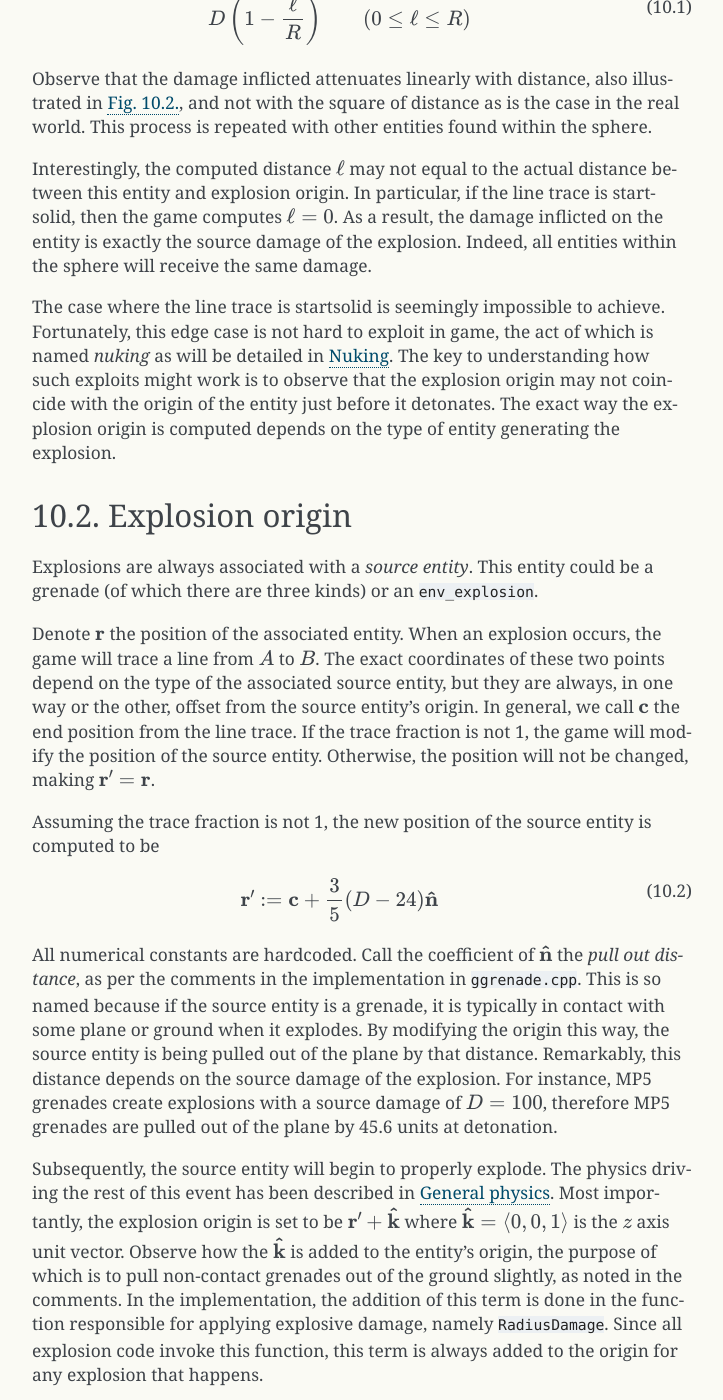
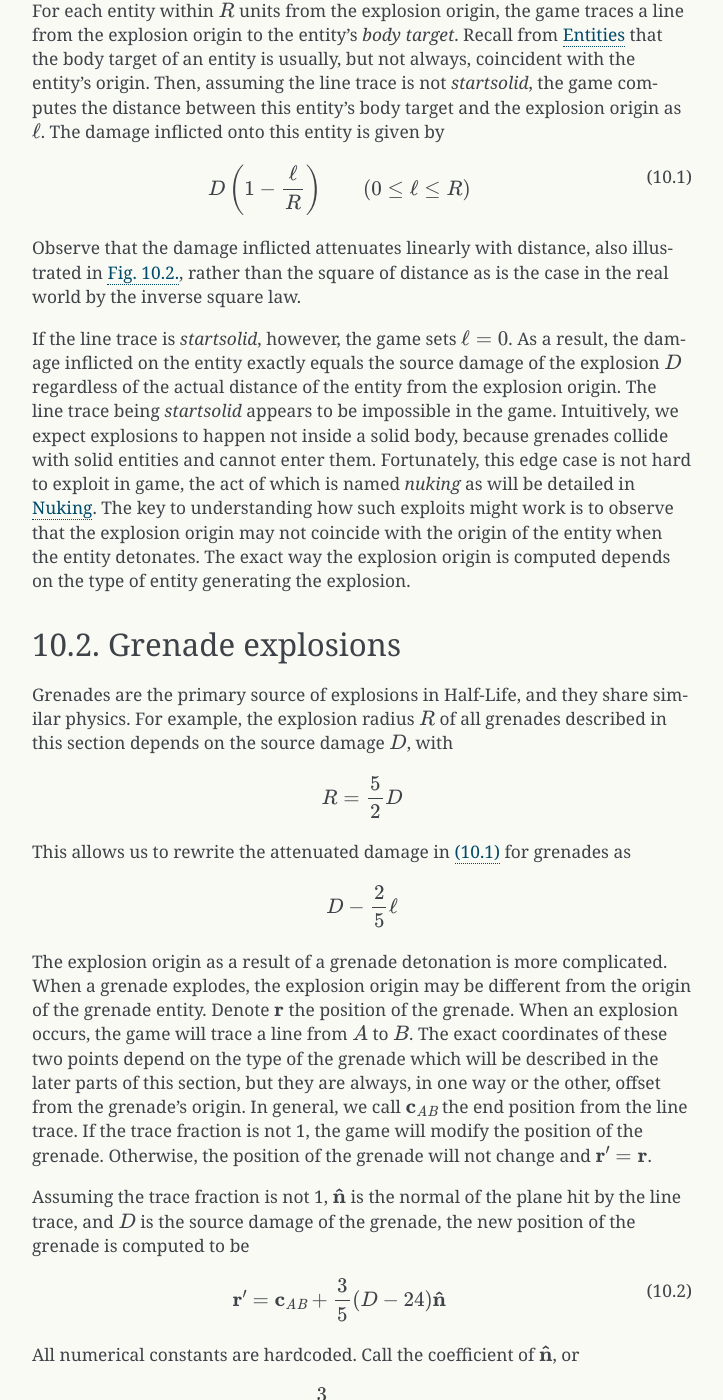
Before and after one commit to Matherunner/hldoc, a Sphinx documentation site: the page built from source/explosions.rst, in a window 1280 px wide and 1400 px high, scrolled down 1932 px. Shown: the whole window, without its empty margins (388-1111 px from the left). Built offline with Sphinx 7.4.7, drawn with Linux system fonts in a browser that asks for light colours; formulas are drawn with MathJax 3; some of the changed text lies outside the part shown.

Commit message:
Edit explosions

```diff
--- a/source/explosions.rst
+++ b/source/explosions.rst
@@ -14,65 +15,49 @@
 General physics
 ---------------
 
-An explosion is a phenomenon in Half-Life that inflicts damage onto surrounding
-entities. An explosion need not be visible, though it is normally accompanied
-with a fiery visual effect. We may describe an explosion in terms of three
-fundamental properties. Namely, as illustrated in :numref:`explosion terms`, an
-explosion has an *origin*, a *source damage*, and a *radius*.
+An explosion, or radius damage, is a phenomenon in Half-Life that inflicts damage onto surrounding entities. In this section, we describe this phenomenon without associated with any entity such as grenades. On its own, an explosion is not visible. For instance, when a gauss beam reflects, an explosion is created at the point of reflection as described in :ref:`gauss`. This explosion is completely invisible in-game, and a casual player would not notice that an explosion has occurred. Nevertheless, the game usually creates a fiery cosmetic effect to accompany an explosion for better gameplay, an example of which may be seen in :numref:`mortar explosion`.
 
 .. figure:: images/explosion-parts.svg
    :name: explosion terms
 
    Illustration of the three main properties used to describe an explosion, namely the origin :math:`O` at the centre of the explosion, the source damage :math:`D` at the origin, and the radius :math:`R` of explosion. Here, it is assumed that nuking (see :ref:`nuking`) is *not* done, and so the damage falls off linearly with distance from origin.
 
-Suppose an explosion occurs. Let :math:`D` be its source damage and :math:`R` its radius, as shown in :numref:`explosion terms`. Suppose there is an entity adjacent to the explosion origin. From gaming experience, we know that the further away this entity is from the explosion origin, the lower the damage inflicted on this entity. In fact, the game only looks for entities within a sphere of radius :math:`R` from the explosion origin, ignoring all entities beyond. In the implementation, this is achieved by calling ``UTIL_FindEntityInSphere`` with the radius as one of the parameters.
+We may describe an explosion in terms of three fundamental properties. Namely, as illustrated in :numref:`explosion terms`, an explosion has an *origin* [#explosion-origin]_, a *source damage*, and a *radius*. Suppose an explosion occurs. Let :math:`D` be its source damage and :math:`R` its radius, as shown in :numref:`explosion terms`. Suppose there is an entity adjacent to the explosion origin. From gaming experience, we know that the further away this entity is from the explosion origin, the lower the damage inflicted on this entity. In fact, the game only looks for entities within a sphere of radius :math:`R` from the explosion origin, ignoring all entities beyond. In the implementation, this is achieved by calling ``UTIL_FindEntityInSphere`` with the radius as one of the parameters.
 
-Assume the entity in question is within :math:`R` units from the explosion origin. First, the game traces a line from the explosion origin to the entity's *body target*. Recall from :ref:`entities` that the body target of an entity is usually, but not always, coincident with the entity's origin. Then, the game computes the distance between this entity's body target and the explosion origin as :math:`\ell`. The damage inflicted onto this entity is thus computed to be
+For each entity within :math:`R` units from the explosion origin, the game traces a line from the explosion origin to the entity's *body target*. Recall from :ref:`entities` that the body target of an entity is usually, but not always, coincident with the entity's origin. Then, assuming the line trace is not *startsolid*, the game computes the distance between this entity's body target and the explosion origin as :math:`\ell`. The damage inflicted onto this entity is given by
 
 .. math:: D \left( 1 - \frac{\ell}{R} \right) \qquad (0 \le \ell \le R)
    :label: damage attenuation
 
-Observe that the damage inflicted attenuates linearly with distance, also illustrated in :numref:`explosion terms`, and not with the square of distance as is the case in the real world. This process is repeated with other entities found within the sphere.
+Observe that the damage inflicted attenuates linearly with distance, also illustrated in :numref:`explosion terms`, rather than the square of distance as is the case in the real world by the inverse square law.
 
-Interestingly, the computed distance :math:`\ell` may not equal to the actual distance between this entity and explosion origin. In particular, if the line trace is startsolid, then the game computes :math:`\ell = 0`. As a result, the damage inflicted on the entity is exactly the source damage of the explosion. Indeed, all entities within the sphere will receive the same damage.
+If the line trace is *startsolid*, however, the game sets :math:`\ell = 0`. As a result, the damage inflicted on the entity exactly equals the source damage of the explosion :math:`D` regardless of the actual distance of the entity from the explosion origin. The line trace being *startsolid* appears to be impossible in the game. Intuitively, we expect explosions to happen not inside a solid body, because grenades collide with solid entities and cannot enter them. Fortunately, this edge case is not hard to exploit in game, the act of which is named *nuking* as will be detailed in :ref:`nuking`. The key to understanding how such exploits might work is to observe that the explosion origin may not coincide with the origin of the entity when the entity detonates. The exact way the explosion origin is computed depends on the type of entity generating the explosion.
 
-The case where the line trace is startsolid is seemingly impossible to achieve. Fortunately, this edge case is not hard to exploit in game, the act of which is named *nuking* as will be detailed in :ref:`nuking`. The key to understanding how such exploits might work is to observe that the explosion origin may not coincide with the origin of the entity just before it detonates. The exact way the explosion origin is computed depends on the type of entity generating the explosion.
+Grenade explosions
+------------------
 
-.. _explosion origin:
+Grenades are the primary source of explosions in Half-Life, and they share similar physics. For example, the explosion radius :math:`R` of all grenades described in this section depends on the source damage :math:`D`, with
 
-Explosion origin
-----------------
+.. math:: R = \frac{5}{2} D
 
-Explosions are always associated with a *source entity*. This entity could be a grenade (of which there are three kinds) or an ``env_explosion``.
+This allows us to rewrite the attenuated damage in :eq:`damage attenuation` for grenades as
 
-Denote :math:`\mathbf{r}` the position of the associated entity. When an explosion occurs, the game will trace a line from :math:`A` to :math:`B`. The exact coordinates of these two points depend on the type of the associated source entity, but they are always, in one way or the other, offset from the source entity's origin. In general, we call :math:`\mathbf{c}` the end position from the line trace. If the trace fraction is not 1, the game will modify the position of the source entity. Otherwise, the position will not be changed, making :math:`\mathbf{r}' = \mathbf{r}`.
+.. math:: D - \frac{2}{5} \ell
 
-Assuming the trace fraction is not 1, the new position of the source entity is
-computed to be
+The explosion origin as a result of a grenade detonation is more complicated. When a grenade explodes, the explosion origin may be different from the origin of the grenade entity. Denote :math:`\mathbf{r}` the position of the grenade. When an explosion occurs, the game will trace a line from :math:`A` to :math:`B`. The exact coordinates of these two points depend on the type of the grenade which will be described in the later parts of this section, but they are always, in one way or the other, offset from the grenade's origin. In general, we call :math:`\mathbf{c}_{\mathit{AB}}` the end position from the line trace. If the trace fraction is not 1, the game will modify the position of the grenade. Otherwise, the position of the grenade will not change and :math:`\mathbf{r}' = \mathbf{r}`.
 
-.. math:: \mathbf{r}' := \mathbf{c} + \frac{3}{5} (D - 24) \mathbf{\hat{n}}
+Assuming the trace fraction is not 1, :math:`\mathbf{\hat{n}}` is the normal of the plane hit by the line trace, and :math:`D` is the source damage of the grenade, the new position of the grenade is computed to be
+
+.. math:: \mathbf{r}' = \mathbf{c}_{\mathit{AB}} + \frac{3}{5} \left( D - 24 \right) \mathbf{\hat{n}}
    :label: new position
 
-All numerical constants are hardcoded. Call the coefficient of
-:math:`\mathbf{\hat{n}}` the *pull out distance*, as per the comments in the
-implementation in ``ggrenade.cpp``. This is so named because if the source
-entity is a grenade, it is typically in contact with some plane or ground when
-it explodes. By modifying the origin this way, the source entity is being pulled
-out of the plane by that distance. Remarkably, this distance depends on the
-source damage of the explosion. For instance, MP5 grenades create explosions
-with a source damage of :math:`D = 100`, therefore MP5 grenades are pulled out
-of the plane by 45.6 units at detonation.
+All numerical constants are hardcoded. Call the coefficient of :math:`\mathbf{\hat{n}}`, or
 
-Subsequently, the source entity will begin to properly explode. The physics
-driving the rest of this event has been described in :ref:`explosion physics`.
-Most importantly, the explosion origin is set to be :math:`\mathbf{r}' +
-\mathbf{\hat{k}}` where :math:`\mathbf{\hat{k}} = \langle 0, 0, 1\rangle` is the
-:math:`z` axis unit vector. Observe how the :math:`\mathbf{\hat{k}}` is added to
-the entity's origin, the purpose of which is to pull non-contact grenades out of
-the ground slightly, as noted in the comments. In the implementation, the
-addition of this term is done in the function responsible for applying explosive
-damage, namely ``RadiusDamage``. Since all explosion code invoke this function,
-this term is always added to the origin for any explosion that happens.
+.. math:: \frac{3}{5} \left( D - 24 \right)
+
+the *pull out distance*, as per the comments in the SDK in ``ggrenade.cpp``. This is so named because a grenade is typically in contact with some plane or ground when it explodes. By modifying the grenade origin this way, it is being pulled out of the plane by that distance. Remarkably, this distance depends on the source damage of the explosion. For instance, an MP5 grenade creates an explosion with a source damage of :math:`D = 100`. It is therefore pulled out of the plane it collided with by 45.6 units at detonation.
+
+Having computed the new grenade position :math:`\mathbf{r}'`, the explosion origin for the actual explosion is set to be :math:`\mathbf{r}' + \mathbf{\hat{k}}` where :math:`\mathbf{\hat{k}} = \langle 0, 0, 1\rangle` is the :math:`z` axis unit vector (see [#explosion-origin]_ for an explanation). The rest of the physics is described in :ref:`explosion physics`.
 
 .. _contact grenades:
 
@@ -111,7 +96,7 @@
 Denote :math:`\mathbf{r}` the origin of a timed grenade. At detonation, the
 grenade may or may not be lying on a plane. Since the grenade could well be
 resting on the ground with zero velocity, it does not make sense to use the
-velocity in computing the start and end points for the line trace. Instead,
+velocity in computing the start and end points for the line trace as is the case for contact grenades in :ref:`contact grenades`. Instead,
 Valve decided to use :math:`\mathbf{\hat{k}}` to offset those points from the
 grenade origin. So, we have
 
@@ -121,15 +106,12 @@
 	B &:= \mathbf{r} - 32 \mathbf{\hat{k}}
 	\end{aligned}
 
-Now, :math:`A` is simply 8 units above the grenade and :math:`B` is 32 units below the grenade. This means that there is a greater chance that this line trace is startsolid and also that the trace fraction is 1. The former can occur if there is a solid entity above the grenade, while the latter can occur if the grenade is sufficiently high above the ground.
+Now, :math:`A` is simply 8 units above the grenade and :math:`B` is 32 units below the grenade. This means that there is a greater chance that this line trace is startsolid and also that the trace fraction is 1. The former can occur if there is a solid entity very close above the grenade, while the latter can occur if the grenade is sufficiently high above the ground.
 
 Explosions by ``env_explosion``
 ~~~~~~~~~~~~~~~~~~~~~~~~~~~~~~~
 
-An ``env_explosion`` is an invisible entity that can explode, which may be
-created by monsters, explosive ``func_breakable`` creates, or map designers.
-
-Denote :math:`\mathbf{r}` the origin of the ``env_explosion``. Then
+An ``env_explosion`` is an invisible entity that can explode, which may be created by monsters, explosive ``func_breakable`` creates, or map designers. Although it does not subclass from the grenade class, its explosion physics is very similar. Denote :math:`\mathbf{r}` the origin of the ``env_explosion``. Then
 
 .. math::
    \begin{aligned}
@@ -137,8 +119,7 @@
    B &:= \mathbf{r} - 32 \mathbf{\hat{k}}
    \end{aligned}
 
-Notice that the :math:`A` and :math:`B` for this entity type is similar to that
-of a timed grenade.
+Notice that the :math:`A` and :math:`B` for this entity type is similar to that of a timed grenade.
 
 .. _tripmine explosion:
 
@@ -192,3 +173,14 @@
    of explosion are the same.
 
 Nuking is typically achieved by detonating an explosive so that the explosion origin :math:`\mathbf{r}'` is inside some solid entity, which makes startsolid true when tracing a line from the explosion origin to any damageable entity. For example, a MP5 grenade touching the ground with a damage of 100 will explode with the origin 46.6 units above the ground (calculated by :eq:`new position` and adding :math:`\mathbf{\hat{k}}`). If 46.6 units above the contact plane is inside some solid entity, then nuking will occur.
+
+.. rubric:: Footnotes
+
+.. [#explosion-origin] To be precise, we define the explosion origin to be the point where the line trace to search for entities nearby starts from, corresponding to the ``UTIL_FindEntityInSphere`` function in the SDK. A careful reader may notice that this position is not the same as the ``vecSrc`` passed into the ``RadiusDamage`` function, as the game adds :math:`\langle 0,0,1\rangle` to ``vecSrc`` before performing the search:
+
+   .. code-block:: cpp
+      :caption: ``RadiusDamage`` in ``combat.cpp``
+
+      vecSrc.z += 1;// in case grenade is lying on the ground
+
+   Despite the comment referring to "grenade", this is done for all explosions regardless of the associated entity, if any.
--- a/source/game.rst
+++ b/source/game.rst
@@ -127,6 +127,6 @@
 
 This section attempts to outline some of the major events relevant to speedrunning that happen in a frame. Extreme detail on how each part of the game engine works is beyond the scope of this documentation. In fact, some believe that code is documentation! Until Valve releases the source code of Half-Life, one can study the Xash3D engine source or the disassembly of Half-Life.
 
-.. rubric:: Footnote
+.. rubric:: Footnotes
 
 .. [#shared-RNG-float] We omit any mention of the integer version of the shared RNG, ``UTIL_SharedRandomLong``, because no code is calling this function in the SDK. It also behaves very similarly to the floating point version with only minor differences.
```
Also changed, not shown: other parts of source/explosions.rst (+2 -1 lines).
